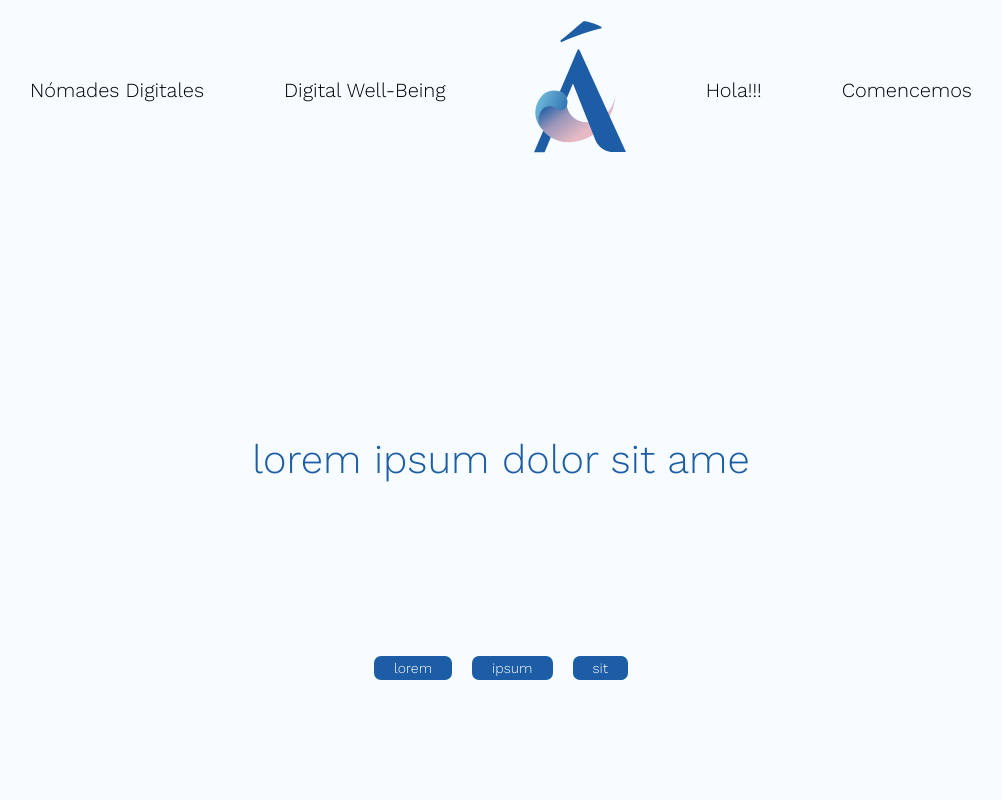
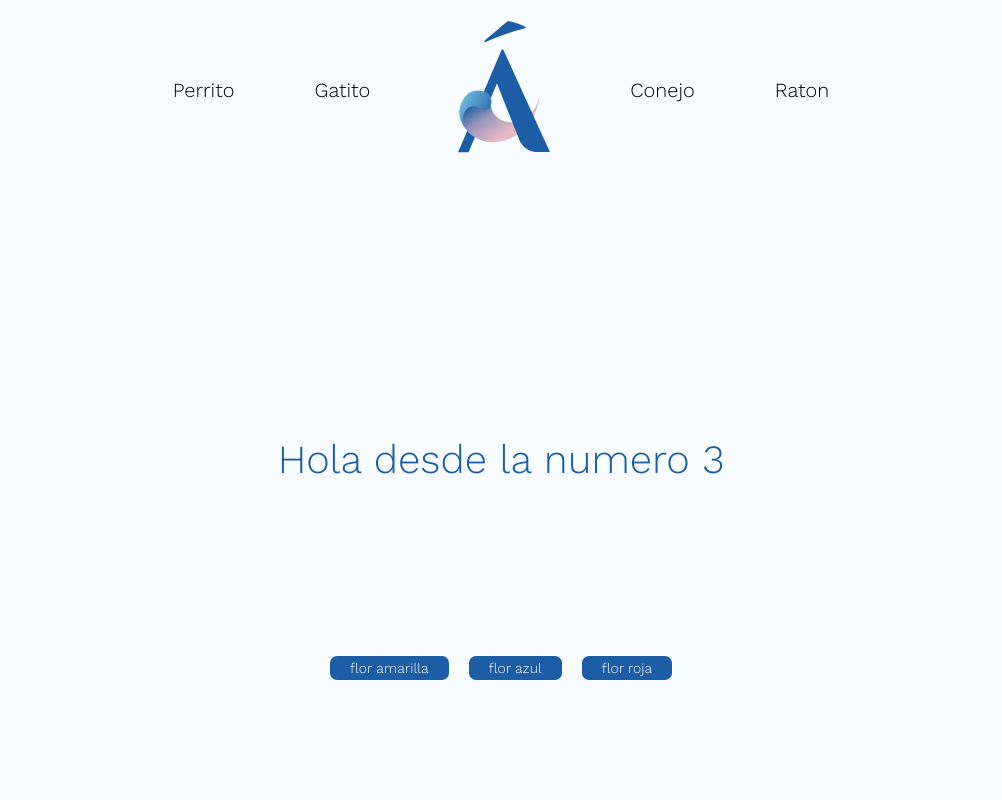
Before and after one commit to gricelsepulveda/aurea-landing, a React app: page / in a window 1280 px wide. Shown: the top 800 px of the page, without its empty margins (139-1141 px from the left). Built offline with nearby package versions, Linux system fonts and the light colour scheme.

Commit message:
minor changes

```diff
--- a/src/data/data.tsx
+++ b/src/data/data.tsx
@@ -6,8 +6,8 @@ import { GeneralTypes } from '../types/types'
 
 export const mainNavData:NavType['data'] = [
   {
-    label: 'Nómades Digitales',
-    link: '#',
+    label: 'Perrito',
+    link: '#welcome',
     active: false,
     img: {
       src: '',
@@ -16,7 +16,7 @@ export const mainNavData:NavType['data'] = [
     action: undefined
   },
   {
-    label: 'Digital Well-Being',
+    label: 'Gatito',
     link: '#',
     active: false,
     img: {
@@ -36,7 +36,7 @@ export const mainNavData:NavType['data'] = [
     action: undefined
   },
   {
-    label: 'Hola!!!',
+    label: 'Conejo',
     link: '#',
     active: false,
     img: {
@@ -46,7 +46,7 @@ export const mainNavData:NavType['data'] = [
     action: undefined
   },
   {
-    label: 'Comencemos',
+    label: 'Raton',
     link: '#',
     active: false,
     img: {
@@ -59,7 +59,7 @@ export const mainNavData:NavType['data'] = [
 
 export const sliderHomeData:SliderType['data'] = [
   {
-    description: 'lorem ipsum dolor sit ame',
+    description: 'Hola chicos porfa modifiquenme',
     name: 'lorem-ipsum-1',
     title: 'Lorem ipsum',
     active: false,
@@ -73,8 +73,15 @@ export const sliderHomeData:SliderType['data'] = [
     img: '',
   },
   {
-    description: 'lorem ipsum dolor sit ame',
+    description: 'Hola desde la numero 3',
     name: 'lorem-ipsum-3',
+    title: 'Lorem ipsum',
+    active: false,
+    img: '',
+  },
+  {
+    description: 'Hola soy la slider 4',
+    name: 'slider-4',
     title: 'Lorem ipsum',
     active: false,
     img: '',
@@ -83,16 +90,16 @@ export const sliderHomeData:SliderType['data'] = [
 
 export const tagData:TagType['data'] = [
   {
-    link: '#',
-    title: 'lorem'
+    link: '',
+    title: 'flor amarilla'
   },
   {
     link: '#',
-    title: 'ipsum'
+    title: 'flor azul'
   },
   {
     link: '#',
-    title: 'sit'
+    title: 'flor roja'
   }
 ]
 
@@ -112,6 +119,12 @@ export const sliderCardsData:SliderType['data'] = [
     img: './src/assets/place-01.png',
   },
 ]
+
+export const workGalleryData:GeneralTypes['workGallery'] = {
+  title: 'Hola Nicol',
+  subtitle: 'Ideas que hacen bien',
+  description: 'Creamos experiencias de contenido desde el bienestar digital. ¡Queremos contar con las tuyas!'
+}
 
 export const footerData:GeneralTypes['footerData'] = {
   title: 'Filosofía',
@@ -253,11 +266,6 @@ export const newsletterData:GeneralTypes['newsletterType'] = {
   email: 'info@aureacontent.cl'
 }
 
-export const workGalleryData:GeneralTypes['workGallery'] = {
-  title: 'Hola!',
-  subtitle: 'Ideas que hacen bien',
-  description: 'Creamos experiencias de contenido desde el bienestar digital. ¡Queremos contar con las tuyas!'
-}
 
 export const timeData:GeneralTypes['time'] = {
   title: 'Revisa si el tiempo que pasas frente a una pantalla es el adecuado',
@@ -265,7 +273,7 @@ export const timeData:GeneralTypes['time'] = {
 }
 
 export const contactData:GeneralTypes['contact'] = {
-  title: 'Comencemos',
+  title: 'Hola chiquillos',
   description: 'Lorem ipsum dolor sit amet, consectetur adipiscing elit ut aliquam',
   form: [
     {
--- a/src/views/Welcome.tsx
+++ b/src/views/Welcome.tsx
@@ -11,7 +11,7 @@ import {
 } from '../data/data'
 
 const Welcome:React.FunctionComponent<GeneralTypes['section']> = (props) => {
-  const [welcomeActive, setWelcomeActive] = useState('lorem-ipsum-1')
+  const [welcomeActive, setWelcomeActive] = useState('lorem-ipsum-3')
   return (
     <section className='au-section welcome' id={props.id}>
       <Slider
```
